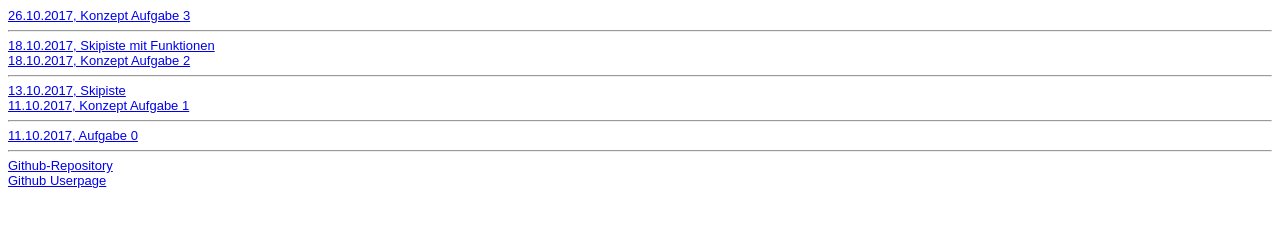
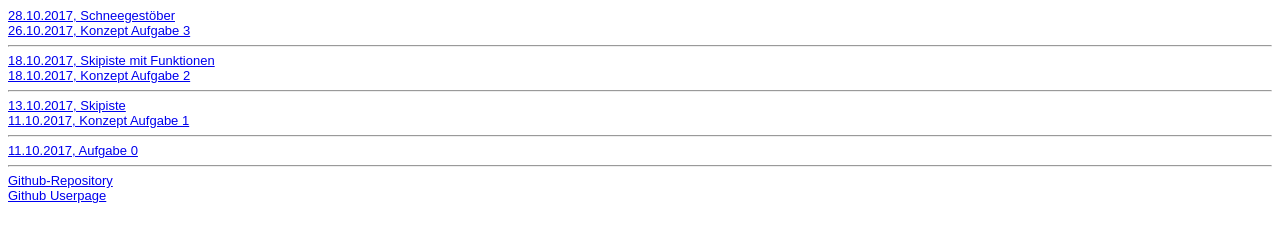
Before and after one commit to NovikovKristina/NovikovKristina.github.io, a plain HTML site: page steckbrief.htm in a window 1280 px wide. Drawn offline with Linux system fonts and the light colour scheme.

Commit message:
Aufgabe3

```diff
--- a/steckbrief.htm
+++ b/steckbrief.htm
@@ -13,6 +13,8 @@ body {
 </head>
 <body>
 	<!-- Hier die Links zu den gelösten Aufgaben einstellen, aktuelle oben, alte stehen lassen! Format: Aufgabenbezeichnung, Datum -->
+	<a href="https://novikovkristina.github.io/EIA_2/Aufgabe3/Aufgabe3.html" target= " ">28.10.2017, Schneegestöber</a>
+	<br>
 	<a href="https://novikovkristina.github.io/EIA_2/Aufgabe3/Konzept3.pdf" target=" ">26.10.2017, Konzept Aufgabe 3</a>
 	<hr>
 	<a href="https://novikovkristina.github.io/EIA_2/Aufgabe2/Aufgabe2.html" target= " ">18.10.2017, Skipiste mit Funktionen</a>
```
